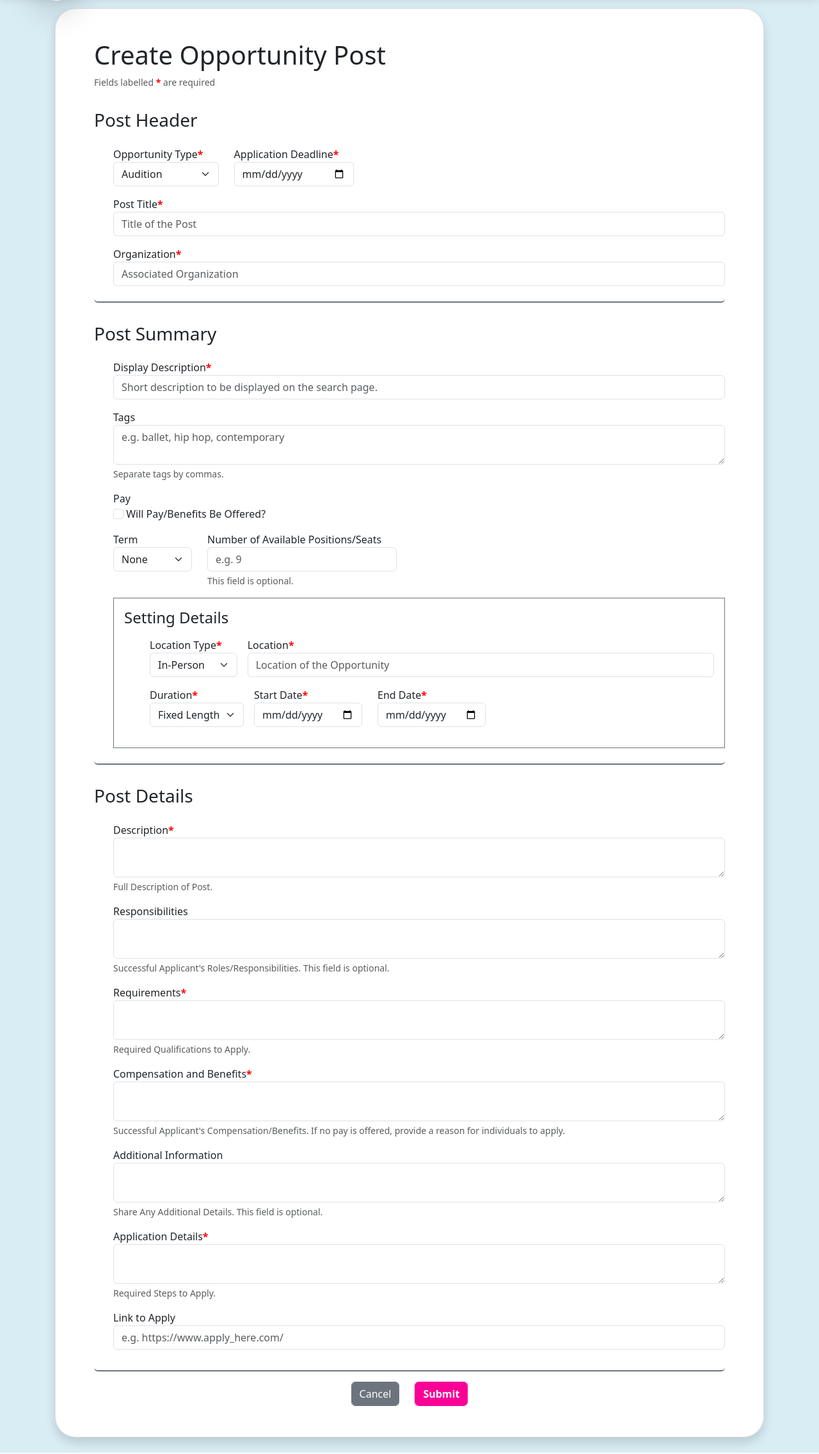
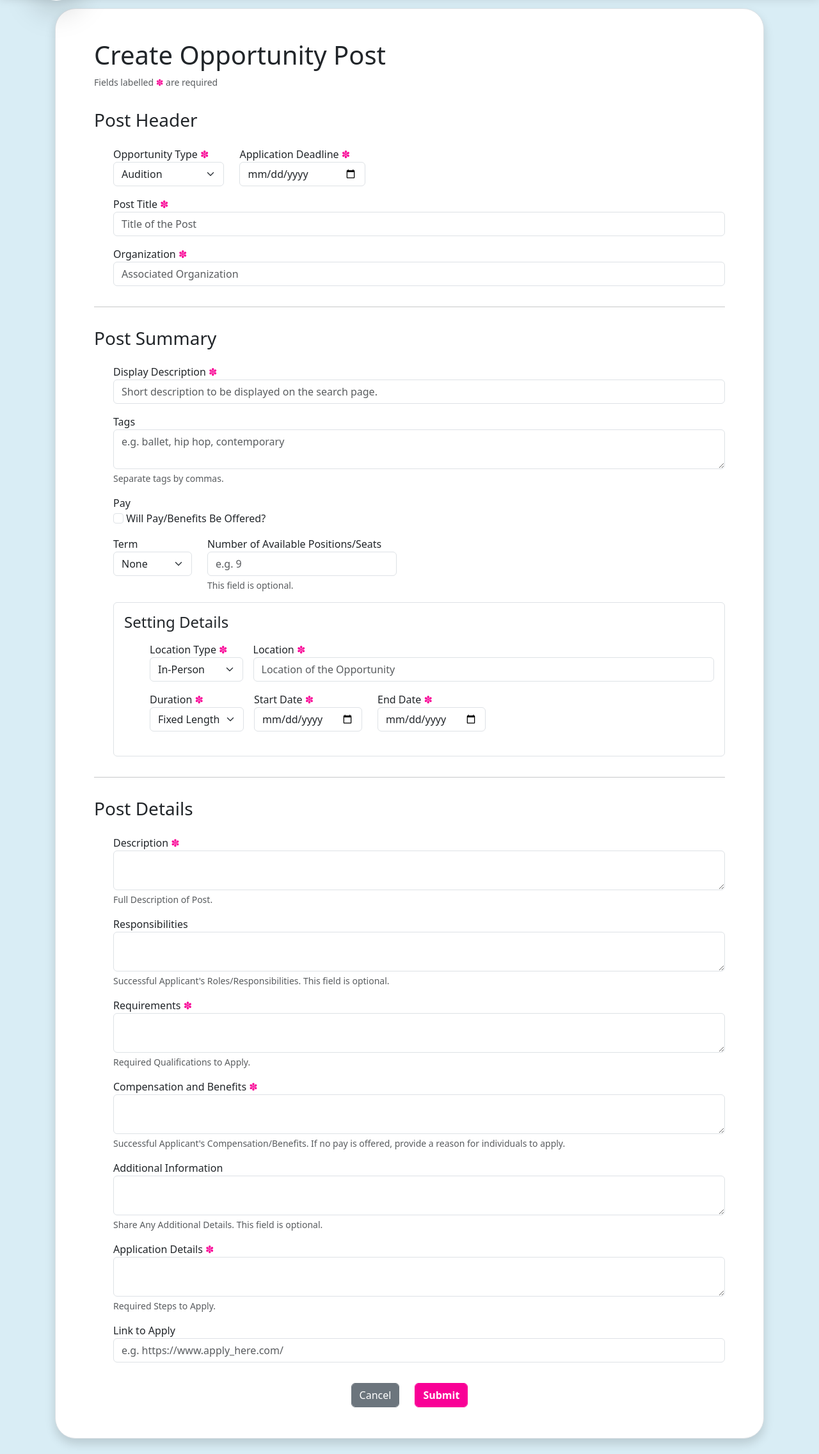
Before and after one commit to AndrewHocking/Dance-Connect, a Flask app: page /opportunities/create/ in a window 1280 px wide. Shown: the part 91-2363 px from the top of the page at 64% size. Run offline with Flask 3, Linux system fonts and the light colour scheme; a user stored in the database is signed in; parts of the project's set-up code (start-up, migrations or seed data) failed here and were passed over; some libraries are stand-ins or nearby versions.

Commit message:
Styling tweaks and unification

```diff
--- a/website/static/style/base.css
+++ b/website/static/style/base.css
@@ -301,9 +301,8 @@ body {
 }
 
 label.required:after {
-    content: "*";
-    color: red;
-    font-weight: bold;
+    content: " ✽ ";
+    color: var(--pink);
 }
 
 /*** Responsive design ***/
--- a/website/templates/base.html
+++ b/website/templates/base.html
@@ -44,7 +44,7 @@
                                 <hr class="dropdown-divider">
                             </li>
                             <li><a class="dropdown-item" href="{{ url_for('events.event_create') }}">Post a new event</a></li>
-                            <li><a class="dropdown-item" href="#">My events</a></li>
+                            {# <li><a class="dropdown-item" href="#">My events</a></li> #}
                         </ul>
                     </div>
                     <a class="nav-link" id="people" href="{{ url_for('people.people_list') }}" title="People">
@@ -63,6 +63,7 @@
                             </li>
                             <li><a class="dropdown-item" href="{{ url_for('opportunities.create_opportunity') }}">Post a new opportunity</a>
                             </li>
+                            {# <li><a class="dropdown-item" href="#">My opportunities</a></li> #}
                         </ul>
                     </div>
                 </div>
--- a/website/templates/create-opportunity.html
+++ b/website/templates/create-opportunity.html
@@ -10,7 +10,7 @@
     </div>
     <form autocomplete="off" method="POST"
         action="{{ url_for('opportunities.edit_opportunity', organizer=opportunity.organizer, title=opportunity.title) if edit else url_for('opportunities.create_opportunity') }}">
-        <div class="border-bottom border-2 border-secondary rounded pt-3 mb-3">
+        <div class="pt-3 mb-3">
             <div class="row gy-3 mb-2"> <!-- POST HEADER START -->
                 <div class="col-12">
                     <h3>Post Header</h3>
@@ -40,7 +40,8 @@
             </div>
         </div> <!-- POST HEADER END -->
 
-        <div class="border-bottom border-2 border-secondary rounded pt-3 mb-3">
+        <hr />
+        <div class="pt-3 mb-3">
             <div class="row gy-3 mb-2"> <!-- POST SUMMARY START -->
                 <div class="col-12">
                     <h3>Post Summary</h3>
@@ -79,7 +80,7 @@
                             <div id="number-positions-help-block" class="form-text">{{ form.number_positions.description }}</div>
                         </div>
                     </div>
-                    <div class="border border-1 border-secondary pt-3 px-2 px-md-3 mb-3">
+                    <div class="form-control pt-3 px-2 px-md-3 mb-3">
                         <div class="row mb-3">
                             <div class="col-12 mb-2">
                                 <h4>Setting Details</h4>
@@ -121,8 +122,8 @@
                 </div>
             </div> <!-- POST SUMMARY END -->
         </div>
-
-        <div class="border-bottom border-2 border-secondary rounded pt-3 mb-3">
+        <hr />
+        <div class="pt-3 mb-3">
             <div class="row gy-3 mb-3"> <!-- POST CONTENT START -->
                 <div class="col-12">
                     <h3>Post Details</h3>
--- a/website/templates/macros.html
+++ b/website/templates/macros.html
@@ -56,11 +56,11 @@ vision." %}
     <div class="col-auto">
         <div class="row justify-content-center justify-content-xl-start">
             <div class="col-lg-auto form-group">
-                {{ occurrence.date.label(class_="form-label") }}
+                {{ occurrence.date.label(class_="form-label required") }}
                 {{ occurrence.date() }}
             </div>
             <div class="col-lg-auto form-group mt-lg-0 mt-2">
-                {{ occurrence.start_time.label(class_="form-label") }}
+                {{ occurrence.start_time.label(class_="form-label required") }}
                 {{ occurrence.start_time() }}
             </div>
             <div class="col-lg-auto form-group mt-lg-0 mt-2">
--- a/website/templates/opportunities.html
+++ b/website/templates/opportunities.html
@@ -103,8 +103,8 @@
             <div class="card-body">
                 <p class="card-text mb-2">{{opportunity.display_description}}</p>
                 {% if opportunity.tags|length > 0 %}
-                <div class="d-flex align-items-center overflow-x-scroll">
-                    <i class="bi bi-tags-fill me-1"></i>
+                <div class="d-flex align-items-center flex-wrap">
+                    <i class="bi bi-tags-fill me-1 mb-1"></i>
                     {% for tag in opportunity.tags %}
                     <button class="ms-1 mb-1 px-2 py-0 bg-opacity-25 rounded text-nowrap tag btn btn-sm">{{tag.name}}</button>
                     {%endfor%}
```
Also changed, not shown: website/forms/events.py (+5 -5 lines), website/templates/create-event.html (+6 -4 lines). Lines whose indentation alone changed are shown as unchanged.
